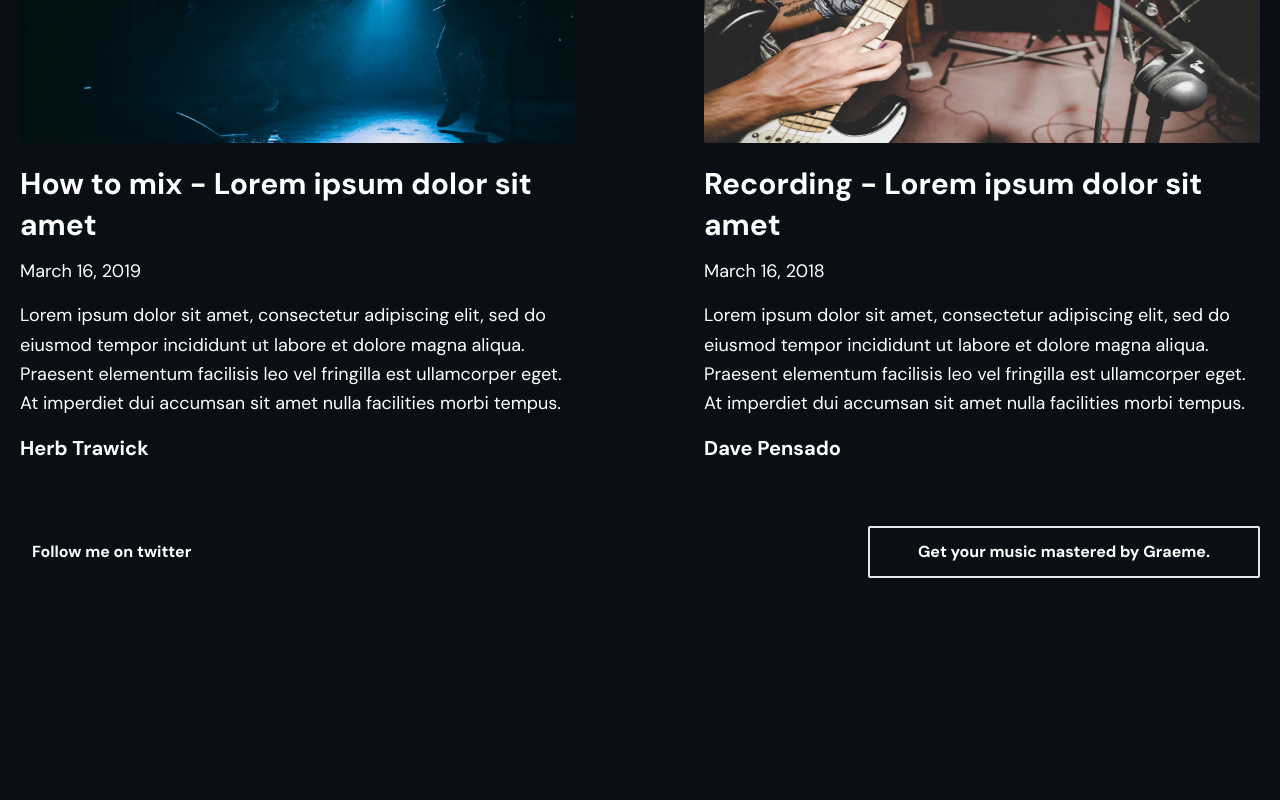
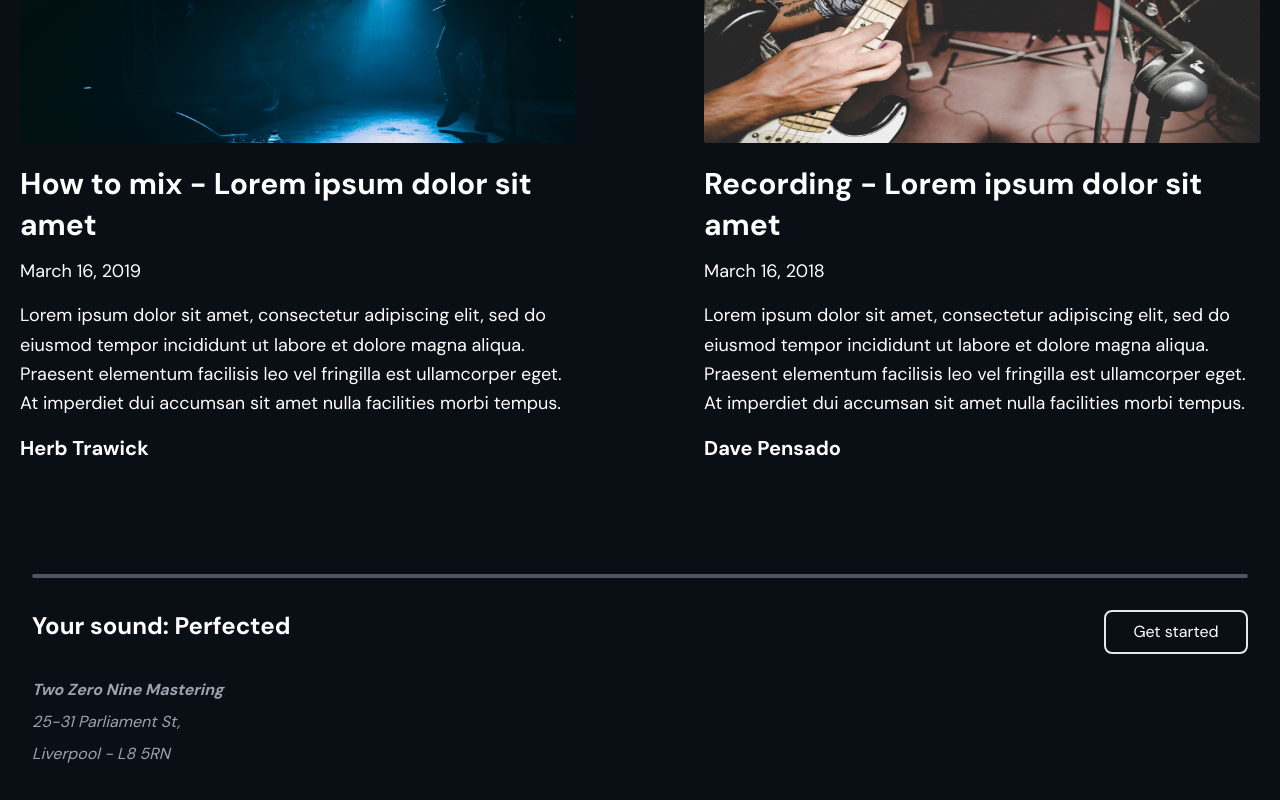
Before and after one commit to RobertJewell/two-zero-nine, a Next.js app: page /blog in a window 1280 px wide. Shown: the part 2290-3090 px from the top of the page. Before the commit the page ends 2900 px from the top, so only its background shows below. Built offline with nearby package versions, Linux system fonts and the light colour scheme.

Commit message:
update blog footer to match main site

```diff
--- a/components/blog/footer.js
+++ b/components/blog/footer.js
@@ -1,30 +1,53 @@
-import Container from "./container";
-import { EXAMPLE_PATH } from "../../lib/constants";
+import Link from "next/link";
+import Button from "../Button";
+import FacebookLogo from "../../public/assets/images/social-icons/facebook.svg";
+import InstagramLogo from "../../public/assets/images/social-icons/instagram.svg";
+import TwitterLogo from "../../public/assets/images/social-icons/twitter.svg";
 
 export default function Footer() {
 	return (
-		<footer className="text-white bg-dark">
-			<Container>
-				<div className="flex flex-col items-center py-8 lg:flex-row">
-					{/* <h3 className="mb-10 text-4xl font-bold leading-tight tracking-tighter text-center lg:text-5xl lg:text-left lg:mb-0 lg:pr-4 lg:w-1/2">
-						Get your music mastered by Graeme.
-					</h3> */}
-					<div className="flex flex-col items-center justify-center w-full lg:flex-row lg:justify-between">
-						<a
-							href="https://twitter.com/Twozeronineuk"
-							className="mx-3 mb-6 font-bold lg:mb-0 hover:underline"
-						>
-							Follow me on twitter
-						</a>
-						<a
-							href="https://twozeronine.co.uk"
-							className="px-12 py-3 font-bold text-center text-white transition-colors duration-200 border-2 rounded-sm border-accent-1 hover:bg-gray-800 "
-						>
-							Get your music mastered by Graeme.
-						</a>
+		<div className="container px-8 pb-12 mx-auto mt-20 text-white sm:pb-8 ">
+			<div className="w-full h-1 mb-4 bg-gray-600 rounded-full"></div>
+			<div className="flex flex-col justify-between sm:flex-row">
+				<div className="flex flex-col text-center sm:text-left">
+					<h3 className="mt-4 text-2xl font-bold ">Your sound: Perfected</h3>
+					<address className="mt-6 leading-8 text-gray-400 sm:mt-8">
+						{" "}
+						<span className="font-bold">Two Zero Nine Mastering</span>
+						<br />
+						25-31 Parliament St,
+						<br />
+						Liverpool - L8 5RN
+					</address>
+				</div>
+				<div className="flex flex-col-reverse items-center sm:justify-between sm:flex-col">
+					<Button
+						text="Get started"
+						type="secondary"
+						width="w-36"
+						link="/"
+						margin="sm:mt-4 mt-8"
+						extras="sm:self-end"
+					></Button>
+					<div className="flex mt-8 mb-2">
+						<Link href="https://twitter.com/Twozeronineuk">
+							<a>
+								<TwitterLogo className="h-8 mx-3 text-white transition-colors fill-current sm:ml-6 sm:mr-0 hover:text-accent-muted"></TwitterLogo>
+							</a>
+						</Link>
+						<Link href="https://www.facebook.com/twozeroninemastering/">
+							<a>
+								<FacebookLogo className="h-8 mx-3 text-white transition-colors fill-current sm:ml-6 sm:mr-0 hover:text-accent-muted"></FacebookLogo>
+							</a>
+						</Link>
+						<Link href="https://www.instagram.com/twozeroninemastering/">
+							<a>
+								<InstagramLogo className="h-8 mx-3 text-white transition-colors fill-current sm:ml-6 sm:mr-0 hover:text-accent-muted"></InstagramLogo>
+							</a>
+						</Link>
 					</div>
 				</div>
-			</Container>
-		</footer>
+			</div>
+		</div>
 	);
 }
```
